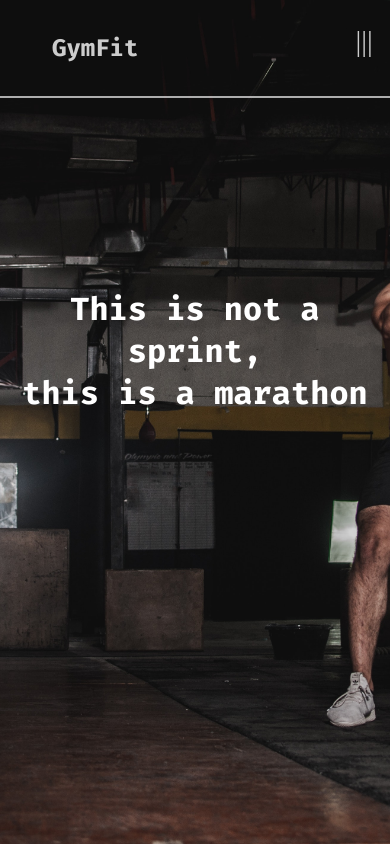
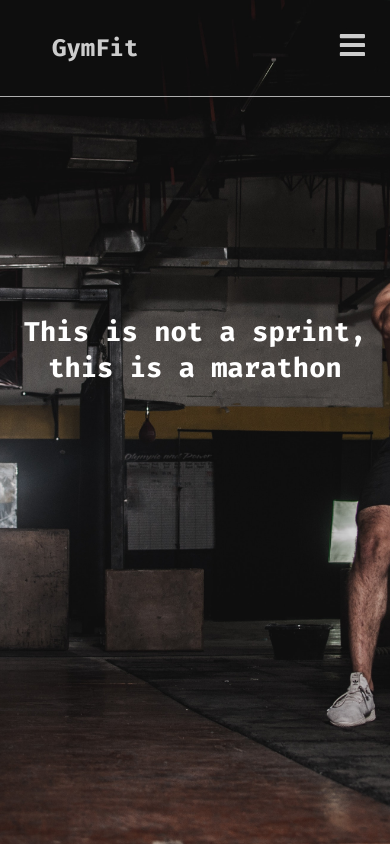
Before and after one commit to ArturRejment/gym-app, a React (Create React App) app: page / in a window 390 px wide. Built offline with nearby package versions, Linux system fonts and the light colour scheme.

Commit message:
Responsive landing page

```diff
--- a/package.json
+++ b/package.json
@@ -3,6 +3,9 @@
   "version": "0.1.0",
   "private": true,
   "dependencies": {
+    "@fortawesome/fontawesome-svg-core": "^1.2.35",
+    "@fortawesome/free-solid-svg-icons": "^5.15.3",
+    "@fortawesome/react-fontawesome": "^0.1.14",
     "@testing-library/jest-dom": "^5.11.10",
     "@testing-library/react": "^11.2.6",
     "@testing-library/user-event": "^12.8.3",
--- a/src/components/Header.js
+++ b/src/components/Header.js
@@ -1,14 +1,22 @@
-import React from "react";
+import React, { useState } from "react";
 import Link from "./Link";
+import { FontAwesomeIcon } from "@fortawesome/react-fontawesome";
+import { faBars } from "@fortawesome/free-solid-svg-icons";
 import "../style/header.css";
+import useWindowSize from "../hooks/useWindowSize";
 
 const Header = () => {
-  return (
-    <div className="navbar">
-      <Link href="/" className="item">
-        GymFit
-      </Link>
-      <div className="toggle-button">|||</div>
+  const [showMobileMenu, setShowMobileMenu] = useState(false);
+  const { height, width } = useWindowSize();
+
+  let menu;
+  let hamburger;
+  let mobileMenu;
+  let mobileMenuMask;
+
+  if (width >= 768) {
+    // setShowMobileMenu(false);
+    menu = (
       <div className="nav-menu">
         <Link href="/trainer" className="item">
           Trainer
@@ -20,7 +28,50 @@ const Header = () => {
           Client
         </Link>
       </div>
-    </div>
+    );
+  } else {
+    hamburger = (
+      <div className="toggle-button">
+        <FontAwesomeIcon
+          icon={faBars}
+          onClick={() => setShowMobileMenu(!showMobileMenu)}
+        />
+      </div>
+    );
+
+    if (showMobileMenu) {
+      mobileMenu = (
+        <div className="nav-mobile-menu">
+          <Link href="/trainer" className="item-mobile">
+            Trainer
+          </Link>
+          <Link href="/employee" className="item-mobile">
+            Employee
+          </Link>
+          <Link href="/client" className="item-mobile">
+            Client
+          </Link>
+        </div>
+      );
+      mobileMenuMask = (
+        <div
+          className="mobile-menu-mask"
+          onClick={() => setShowMobileMenu(false)}
+        ></div>
+      );
+    }
+  }
+
+  return (
+    <header className="navbar">
+      <Link href="/" className="item">
+        GymFit
+      </Link>
+      {mobileMenuMask}
+      {mobileMenu}
+      {hamburger}
+      {menu}
+    </header>
   );
 };
 
--- /dev/null
+++ b/src/hooks/useWindowSize.js
@@ -0,0 +1,23 @@
+import { useState, useEffect } from "react";
+
+function getWindowSize() {
+  const { innerWidth: width, innerHeight: height } = window;
+  return {
+    width,
+    height,
+  };
+}
+
+export default function useWindowSize() {
+  const [windowSize, setWindowSize] = useState(getWindowSize());
+
+  useEffect(() => {
+    function handleResize() {
+      setWindowSize(getWindowSize());
+    }
+
+    window.addEventListener("resize", handleResize);
+  }, []);
+
+  return windowSize;
+}
--- a/src/style/header.css
+++ b/src/style/header.css
@@ -31,7 +31,7 @@
 } */
 
 .navbar {
-  border-bottom: 2px solid rgba(255, 255, 255, 0.66);
+  border-bottom: 1px solid rgba(255, 255, 255, 0.66);
   height: 80px;
   display: flex;
   justify-content: space-between;
@@ -61,8 +61,13 @@
 }
 
 .toggle-button {
-  display: none;
   color: rgba(255, 255, 255, 0.79);
+  position: absolute;
+  top: 0;
+  right: 0;
+  transform: translate(-100%, 90%);
+  font-size: 1.8rem;
+  cursor: pointer;
 }
 
 .nav-menu {
@@ -71,18 +76,46 @@
   margin-right: 24px;
 }
 
-@media screen and (max-width: 768px) {
-  .toggle-button {
-    display: block;
-    position: absolute;
-    top: 0;
-    right: 0;
-    transform: translate(-100%, 75%);
-    font-size: 1.8rem;
-    cursor: pointer;
-  }
+.item-mobile {
+  font-family: Fira Code;
+  font-style: normal;
+  font-weight: bold;
+  font-size: 1.5rem;
+  color: rgba(255, 255, 255, 0.79);
+  text-decoration: none;
+  cursor: pointer;
+  margin: 1.5rem 6rem;
+  /* margin: 1.5rem 2rem; */
+  text-align: center;
+  padding: 15px 20px;
+  /* padding: 5px 20px; */
+  display: block;
+  border-bottom: 1px solid rgba(255, 255, 255, 0.66);
+  /* float: left;
+  clear: left; */
+}
 
-  .nav-menu {
-    display: none;
-  }
+.item-mobile:last-child {
+  border-bottom: none;
 }
+
+.nav-mobile-menu {
+  background-color: #333333;
+  position: fixed;
+  top: 80px;
+  left: 0;
+  width: 100%;
+  min-height: 40%;
+  z-index: 50;
+}
+
+.mobile-menu-mask {
+  background-color: rgba(0, 0, 0, 0.5);
+  position: fixed;
+  top: 0;
+  left: 0;
+  width: 100%;
+  height: 100%;
+  z-index: 50;
+  cursor: pointer;
+}
--- a/src/style/homepage.css
+++ b/src/style/homepage.css
@@ -20,7 +20,7 @@
   font-family: Fira Code;
   font-style: normal;
   font-weight: bold;
-  font-size: 2rem;
+  font-size: 1.7rem;
   color: #ffffff;
   padding: 0 20px;
   text-align: center;
```
Also changed, not shown: 1 other file (tests, documents, lock files or other folders).
